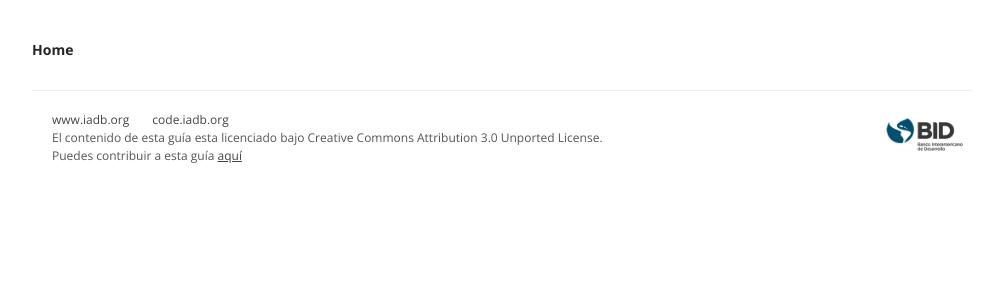
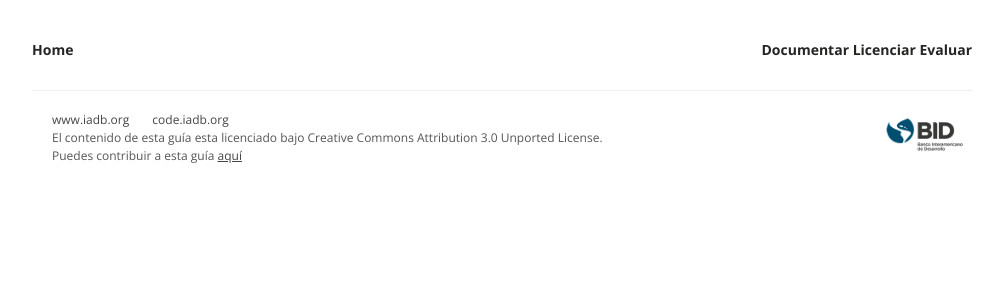
Before and after one commit to EL-BID/guia-de-publicacion, a Jekyll site: the page built from CONTRIBUTE.md, in a window 1280 px wide. Shown: the top 300 px of the page, without its empty margins (138-1141 px from the left). Built offline with Jekyll 4.4.1, drawn with Linux system fonts in a browser that asks for light colours; our own code applies the rules of GitHub Pages for plain Markdown files.

Commit message:
breadcrumb al home

```diff
--- a/_includes/breadcrumbs.html
+++ b/_includes/breadcrumbs.html
@@ -6,7 +6,14 @@
       {% else %}
       <a href="/">Home</a>
       {% endif %}
+      <div style="
+    float: right;
 
+">
+      <a href="/guia-de-publicacion/documents/documentacion/">Documentar</a>
+      <a href="/guia-de-publicacion/documents/licenciamiento/">Licenciar</a>
+       <a href="/guia-de-publicacion/documents/evaluacion/">Evaluar</a>
+        </div>
 
     </li>
   </ol>
```
